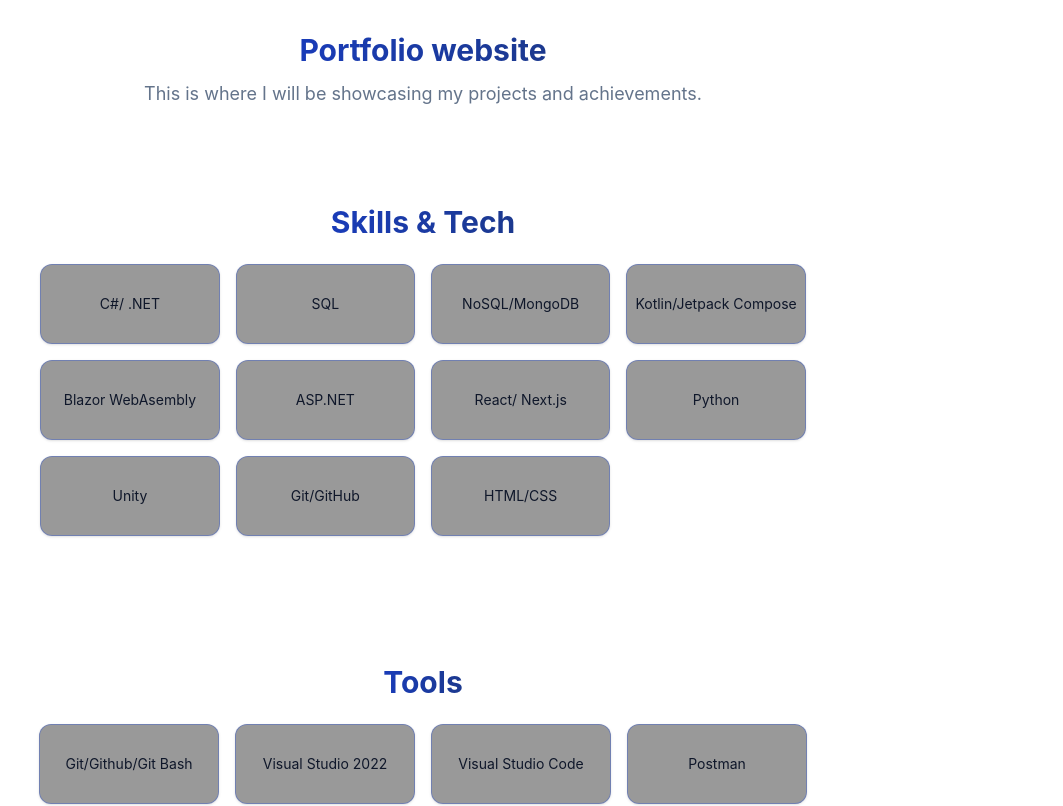
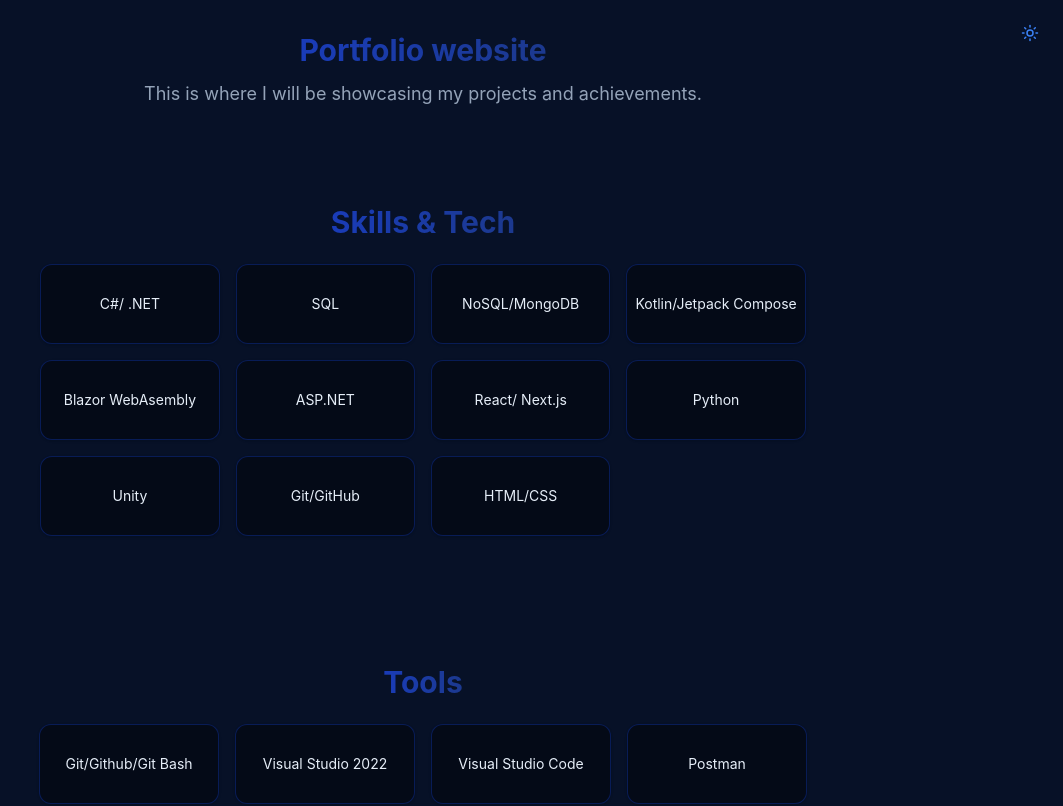
Before and after one commit to JohnnyNguyen97/CV, a Next.js app: page / in a window 1280 px wide. Shown: the top 806 px of the page, without its empty margins (217-1280 px from the left). Built offline with nearby package versions, Linux system fonts and the light colour scheme.

Commit message:
added light mode button

```diff
--- a/app/layout.tsx
+++ b/app/layout.tsx
@@ -1,6 +1,7 @@
 import type { Metadata } from "next";
 import { Geist, Geist_Mono } from "next/font/google";
 import "./globals.css";
+import ThemeToggle from "@/components/layout/ThemeToggle";
 
 const geistSans = Geist({
   variable: "--font-geist-sans",
@@ -23,8 +24,11 @@
   children: React.ReactNode;
 }>) {
   return (
-    <html lang="en">
+    <html lang="en" className="dark">
       <body className="bg-[var(--background)] text-[var(--foreground)]">
+        <div className="fixed top-4 right-4 z-50">
+          <ThemeToggle />
+        </div>
         {children}
       </body>
     </html>
```
